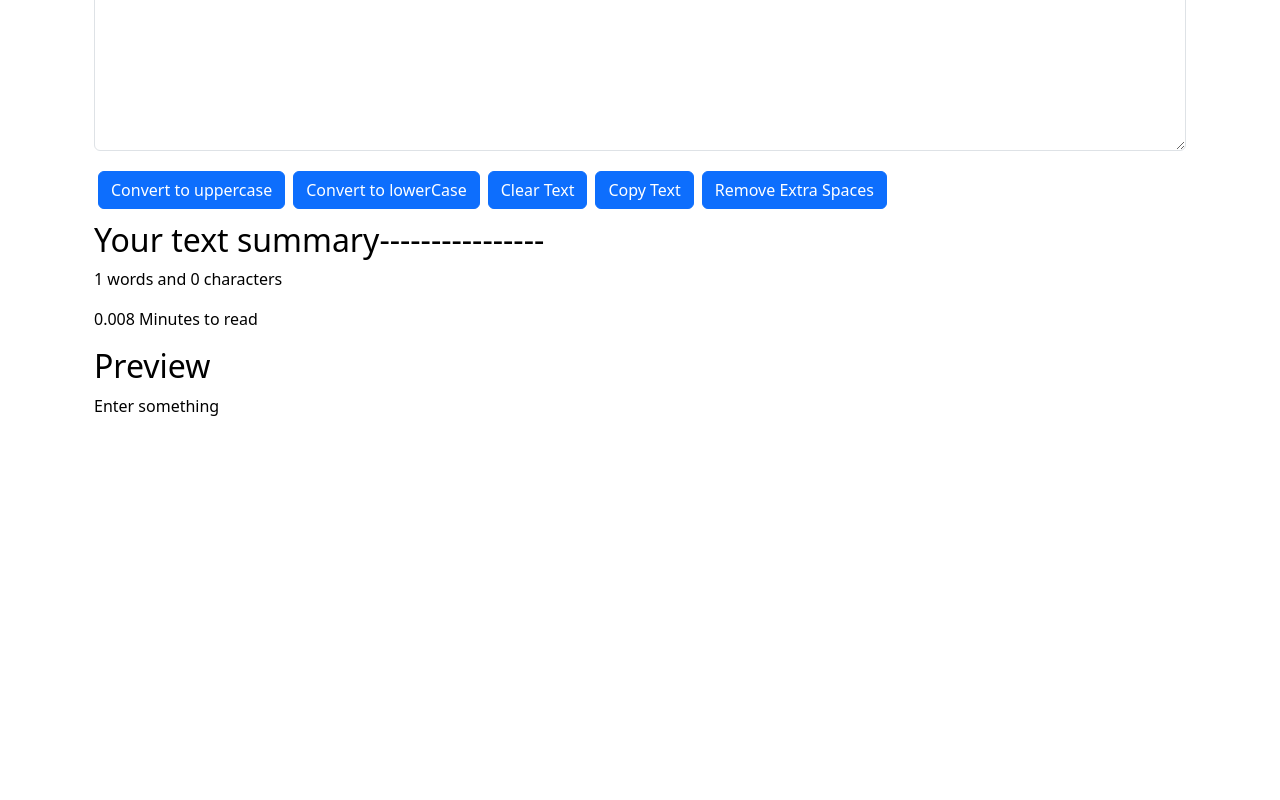
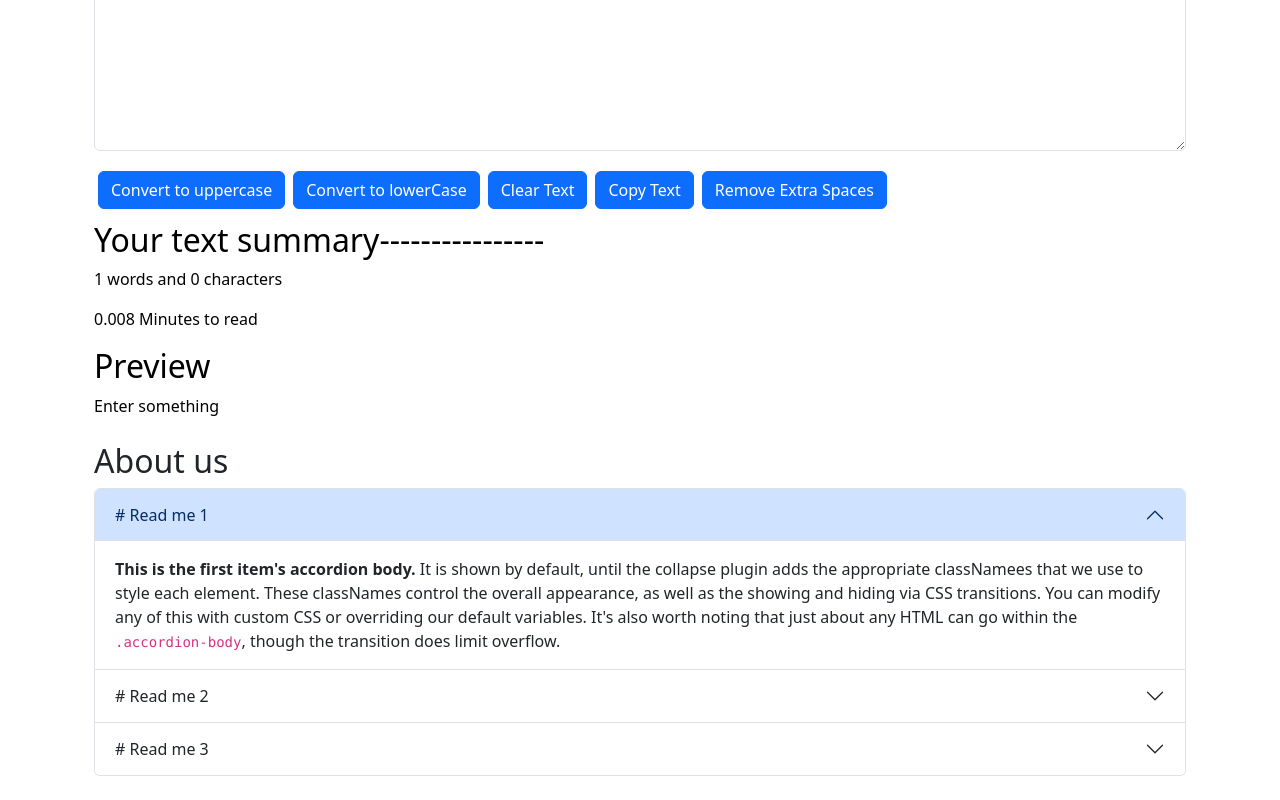
Before and after one commit to harshJyoriya1009/Word-Converter-React, a React (Create React App) app: page / in a window 1280 px wide. Shown: the part 207-1007 px from the top of the page. Before the commit the page ends 800 px from the top, so only its background shows below. Built offline with nearby package versions, Linux system fonts and the light colour scheme.

Commit message:
Again some new features

```diff
--- a/src/App.js
+++ b/src/App.js
@@ -2,6 +2,7 @@
 // import About from './components/About';
 import Navbar from './components/Navbar';
 import TextForm from './components/TextForm';
+import About from './components/About';
 import Alert from './components/Alert';
 import React, {useState} from 'react'
 
@@ -46,9 +47,9 @@
 <TextForm showAlert={showAlert} heading="Enter your feedback below"  mode={mode} toggleMode={toggleMode} />
 </div>
 
-{/* <div className="container my-4">
+<div className="container my-4">
 <About subHeading1="# Read me 1" subHeading2="# Read me 2" subHeading3="# Read me 3"/>
-</div> */}
+</div>
 
 
     </>
--- a/src/components/About.js
+++ b/src/components/About.js
@@ -1,81 +1,81 @@
-// import React, { useState } from 'react'
+import React, { useState } from 'react'
 
-// export default function About(props) {
+export default function About(props) {
 
-// //     const [myStyle, setmyStyle] = useState({
-// //         backgroundColor: 'black',
-// //         color: "white"
-// //     })
-// //     const[btntext, setBtnText ]= useState(" ")
+//     const [myStyle, setmyStyle] = useState({
+//         backgroundColor: 'black',
+//         color: "white"
+//     })
+//     const[btntext, setBtnText ]= useState(" ")
 
-// //   const toggleStyle=()=>{
-// //         if(myStyle.color === 'black'){
-// //             setmyStyle({
-// //                 backgroundColor: 'black',
-// //                 color: "white",
-// //                 border: "2px solid white"
-// //             })
-// //             setBtnText("Enable bright mode")
-// //         }
-// //         else{
-// //             setmyStyle({
-// //                 backgroundColor: 'white',
-// //                 color: "black",
-// //                 border: "2px solid black"
-// //             })
-// //             setBtnText("Enable dark mode")
-// //         }
-// //     }
-// const myStyle={
-//     border: "2px solid black",
-//     bacgroundColor: "black"
+//   const toggleStyle=()=>{
+//         if(myStyle.color === 'black'){
+//             setmyStyle({
+//                 backgroundColor: 'black',
+//                 color: "white",
+//                 border: "2px solid white"
+//             })
+//             setBtnText("Enable bright mode")
+//         }
+//         else{
+//             setmyStyle({
+//                 backgroundColor: 'white',
+//                 color: "black",
+//                 border: "2px solid black"
+//             })
+//             setBtnText("Enable dark mode")
+//         }
+//     }
+const myStyle={
+    border: "2px solid black",
+    bacgroundColor: "black"
 
-// }
+}
 
-//   return (
-//     <div className="container">
-//         <h2 >About us</h2>
-//             <div className="accordion" id="accordionExample">
-//         <div className="accordion-item">
-//             <h2 className="accordion-header" id="headingOne">
-//             <button className="accordion-button" type="button" data-bs-toggle="collapse"  data-bs-target="#collapseOne" aria-expanded="true" aria-controls="collapseOne">
-//                {props.subHeading1}
-//             </button>
-//             </h2>
-//             <div id="collapseOne" className="accordion-collapse collapse show" aria-labelledby="headingOne" data-bs-parent="#accordionExample">
-//             <div className="accordion-body">
-//                 <strong>This is the first item's accordion body.</strong> It is shown by default, until the collapse plugin adds the appropriate classNamees that we use to style each element. These classNames control the overall appearance, as well as the showing and hiding via CSS transitions. You can modify any of this with custom CSS or overriding our default variables. It's also worth noting that just about any HTML can go within the <code>.accordion-body</code>, though the transition does limit overflow.
-//             </div>
-//             </div>
-//         </div>
-//         <div className="accordion-item">
-//             <h2 className="accordion-header" id="headingTwo">
-//             <button className="accordion-button collapsed" type="button" data-bs-toggle="collapse"  data-bs-target="#collapseTwo" aria-expanded="false" aria-controls="collapseTwo">
-//             {props.subHeading2}
-//             </button>
-//             </h2>
-//             <div id="collapseTwo" className="accordion-collapse collapse" aria-labelledby="headingTwo" data-bs-parent="#accordionExample">
-//             <div className="accordion-body">
-//                 <strong>This is the second item's accordion body.</strong> It is hidden by default, until the collapse plugin adds the appropriate classNamees that we use to style each element. These classNames control the overall appearance, as well as the showing and hiding via CSS transitions. You can modify any of this with custom CSS or overriding our default variables. It's also worth noting that just about any HTML can go within the <code>.accordion-body</code>, though the transition does limit overflow.
-//             </div>
-//             </div>
-//         </div>
-//         <div className="accordion-item">
-//             <h2 className="accordion-header" id="headingThree">
-//             <button className="accordion-button collapsed" type="button" data-bs-toggle="collapse"  data-bs-target="#collapseThree" aria-expanded="false" aria-controls="collapseThree">
-//             {props.subHeading3}
-//             </button>
-//             </h2>
-//             <div id="collapseThree" className="accordion-collapse collapse" aria-labelledby="headingThree" data-bs-parent="#accordionExample">
-//             <div className="accordion-body">
-//                 <strong>This is the third item's accordion body.</strong> It is hidden by default, until the collapse plugin adds the appropriate classNamees that we use to style each element. These classNames control the overall appearance, as well as the showing and hiding via CSS transitions. You can modify any of this with custom CSS or overriding our default variables. It's also worth noting that just about any HTML can go within the <code>.accordion-body</code>, though the transition does limit overflow.
-//             </div>
-//             </div>
-//         </div>
-//         </div>
-//         {/* <div className="container my-2">
-//         <button onClick={toggleStyle} type="button"  className="btn btn-secondary" >{btntext}</button>
-//         </div> */}
-//     </div>
-//   )
-// }
+  return (
+    <div className="container">
+        <h2 >About us</h2>
+            <div className="accordion" id="accordionExample">
+        <div className="accordion-item">
+            <h2 className="accordion-header" id="headingOne">
+            <button className="accordion-button" type="button" data-bs-toggle="collapse"  data-bs-target="#collapseOne" aria-expanded="true" aria-controls="collapseOne">
+               {props.subHeading1}
+            </button>
+            </h2>
+            <div id="collapseOne" className="accordion-collapse collapse show" aria-labelledby="headingOne" data-bs-parent="#accordionExample">
+            <div className="accordion-body">
+                <strong>This is the first item's accordion body.</strong> It is shown by default, until the collapse plugin adds the appropriate classNamees that we use to style each element. These classNames control the overall appearance, as well as the showing and hiding via CSS transitions. You can modify any of this with custom CSS or overriding our default variables. It's also worth noting that just about any HTML can go within the <code>.accordion-body</code>, though the transition does limit overflow.
+            </div>
+            </div>
+        </div>
+        <div className="accordion-item">
+            <h2 className="accordion-header" id="headingTwo">
+            <button className="accordion-button collapsed" type="button" data-bs-toggle="collapse"  data-bs-target="#collapseTwo" aria-expanded="false" aria-controls="collapseTwo">
+            {props.subHeading2}
+            </button>
+            </h2>
+            <div id="collapseTwo" className="accordion-collapse collapse" aria-labelledby="headingTwo" data-bs-parent="#accordionExample">
+            <div className="accordion-body">
+                <strong>This is the second item's accordion body.</strong> It is hidden by default, until the collapse plugin adds the appropriate classNamees that we use to style each element. These classNames control the overall appearance, as well as the showing and hiding via CSS transitions. You can modify any of this with custom CSS or overriding our default variables. It's also worth noting that just about any HTML can go within the <code>.accordion-body</code>, though the transition does limit overflow.
+            </div>
+            </div>
+        </div>
+        <div className="accordion-item">
+            <h2 className="accordion-header" id="headingThree">
+            <button className="accordion-button collapsed" type="button" data-bs-toggle="collapse"  data-bs-target="#collapseThree" aria-expanded="false" aria-controls="collapseThree">
+            {props.subHeading3}
+            </button>
+            </h2>
+            <div id="collapseThree" className="accordion-collapse collapse" aria-labelledby="headingThree" data-bs-parent="#accordionExample">
+            <div className="accordion-body">
+                <strong>This is the third item's accordion body.</strong> It is hidden by default, until the collapse plugin adds the appropriate classNamees that we use to style each element. These classNames control the overall appearance, as well as the showing and hiding via CSS transitions. You can modify any of this with custom CSS or overriding our default variables. It's also worth noting that just about any HTML can go within the <code>.accordion-body</code>, though the transition does limit overflow.
+            </div>
+            </div>
+        </div>
+        </div>
+        {/* <div className="container my-2">
+        <button onClick={toggleStyle} type="button"  className="btn btn-secondary" >{btntext}</button>
+        </div> */}
+    </div>
+  )
+}
```
